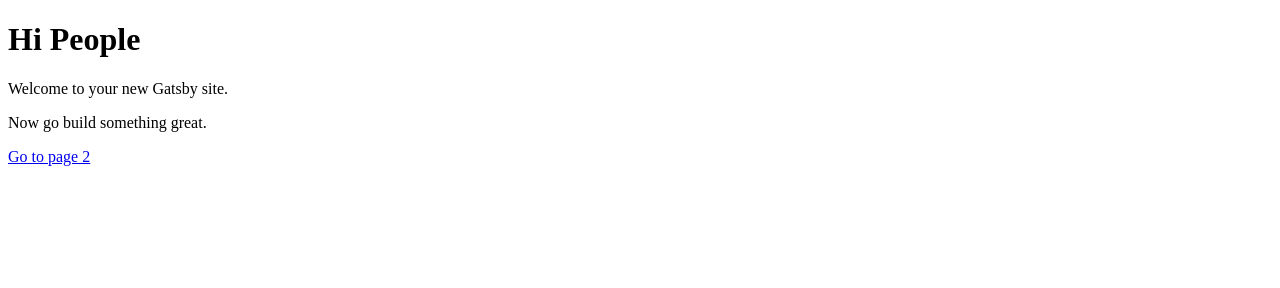
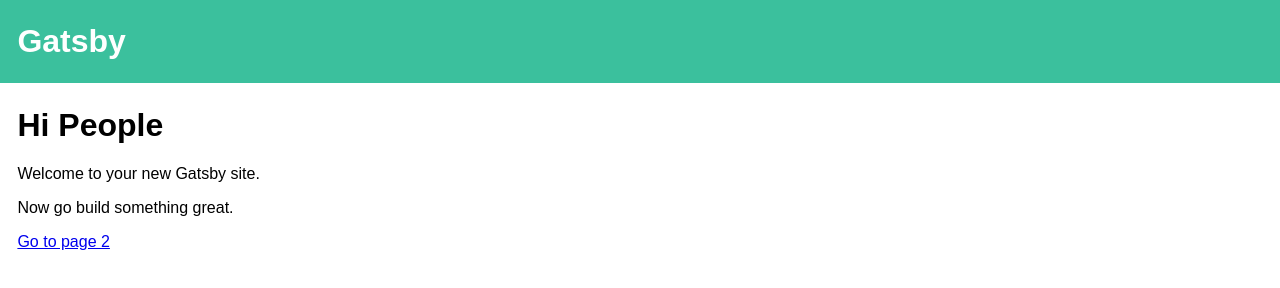
Before and after one commit to albert-park/gatsby-custom-starter, a Gatsby site: page / in a window 1280 px wide. Built offline with nearby package versions, Linux system fonts and the light colour scheme; Gatsby itself is replaced by a stand-in of ours.

Commit message:
draft of v2 migration

```diff
--- a/gatsby-config.js
+++ b/gatsby-config.js
@@ -1,4 +1,4 @@
-const autoprefixer = require('autoprefixer');
+// const autoprefixer = require('autoprefixer');
 
 module.exports = {
   siteMetadata: {
@@ -6,31 +6,32 @@ module.exports = {
   },
   plugins: [
     'gatsby-plugin-react-helmet',
-    {
-      resolve: 'gatsby-plugin-react-css-modules',
-      options: {
-        // *.css files are included by default.
-        // To support another syntax (e.g. SCSS),
-        // add `postcss-scss` to your project's devDependencies
-        // and add the following option here:
-        filetypes: {
-          '.scss': { syntax: 'postcss-scss' }
-        },
+    'gatsby-plugin-sass'
+    // {
+    //   resolve: 'gatsby-plugin-react-css-modules',
+    //   options: {
+    //     // *.css files are included by default.
+    //     // To support another syntax (e.g. SCSS),
+    //     // add `postcss-scss` to your project's devDependencies
+    //     // and add the following option here:
+    //     filetypes: {
+    //       '.scss': { syntax: 'postcss-scss' }
+    //     },
 
-        // Exclude global styles from the plugin using a RegExp:
-        exclude: '\/global\/'
-      }
-    },
-    {
-      resolve: 'gatsby-plugin-postcss-sass',
-      options: {
-        postCssPlugins: [
-          autoprefixer({
-            browsers: ['last 2 versions']
-          })
-        ],
-        precision: 8 // SASS default: 5
-      }
-    },
+    //     // Exclude global styles from the plugin using a RegExp:
+    //     exclude: '\/global\/'
+    //   }
+    // },
+    // {
+    //   resolve: 'gatsby-plugin-postcss-sass',
+    //   options: {
+    //     postCssPlugins: [
+    //       autoprefixer({
+    //         browsers: ['last 2 versions']
+    //       })
+    //     ],
+    //     precision: 8 // SASS default: 5
+    //   }
+    // },
   ]
 };
--- a/src/components/Header/header.module.scss
+++ b/src/components/Header/header.module.scss
@@ -1,4 +1,4 @@
-@import "~@/styles/module-import.global";
+@import "../../styles/module-import.global.scss";
 .header {
     background: $seafoam;
     margin-bottom: 1.45rem;
--- a/src/components/Header/index.js
+++ b/src/components/Header/index.js
@@ -1,8 +1,8 @@
 import React from 'react';
 import Link from 'gatsby-link';
 
-import styles from './header.module';
-import '@/styles/base.global';
+import styles from './header.module.scss';
+import '../../styles/base.global.scss';
 
 const Header = () => (
   <div className={styles['header']}>
--- a/src/pages/index.js
+++ b/src/pages/index.js
@@ -1,14 +1,24 @@
 import React from 'react';
 import PropTypes from 'prop-types';
 import Link from 'gatsby-link';
+import Layout from '../components/layout';
 
 const IndexPage = (props) => (
-  <div>
-    <h1>{props.headline}</h1>
-    <p>{props.paragraph1}</p>
-    <p>{props.paragraph2}</p>
-    <Link to={props.linkUrl}>{props.linkText}</Link>
-  </div>
+  <Layout>
+    <div>
+      <h1>{props.headline}</h1>
+      <p>{props.paragraph1}</p>
+      <p>{props.paragraph2}</p>
+      <Link
+        to={props.linkUrl}
+        activeStyle={{
+          color: 'red'
+        }}
+      >
+        {props.linkText}
+      </Link>
+    </div>
+  </Layout>
 );
 
 IndexPage.propTypes = {
--- a/src/styles/base.global.scss
+++ b/src/styles/base.global.scss
@@ -1,7 +1,7 @@
 // Custom Variables and Mixins
-@import "~@/styles/_custom/vars.global";
-@import "~@/styles/_custom/mixins.global";
-@import "~@/styles/_custom/fonts.global";
+@import "./_custom/vars.global.scss";
+@import "./_custom/mixins.global.scss";
+@import "./_custom/fonts.global.scss";
 body {
     background-color: white;
     font-family: $main-font;
--- a/src/styles/module-import.global.scss
+++ b/src/styles/module-import.global.scss
@@ -1,4 +1,4 @@
 // Custom Variables and Mixins
-@import "~@/styles/_custom/vars.global";
-@import "~@/styles/_custom/mixins.global";
-@import "~@/styles/_custom/fonts.global";
+@import "./_custom/vars.global.scss";
+@import "./_custom/mixins.global.scss";
+@import "./_custom/fonts.global.scss";
```
Also changed, not shown: package.json (+7 -5 lines), src/components/layout.js (renamed from src/layouts/index.js, +7 -7 lines), src/pages/page-2.js (+9 -6 lines), src/components/layouts.module.scss (renamed from src/layouts/layouts.module.scss), 2 other files.
